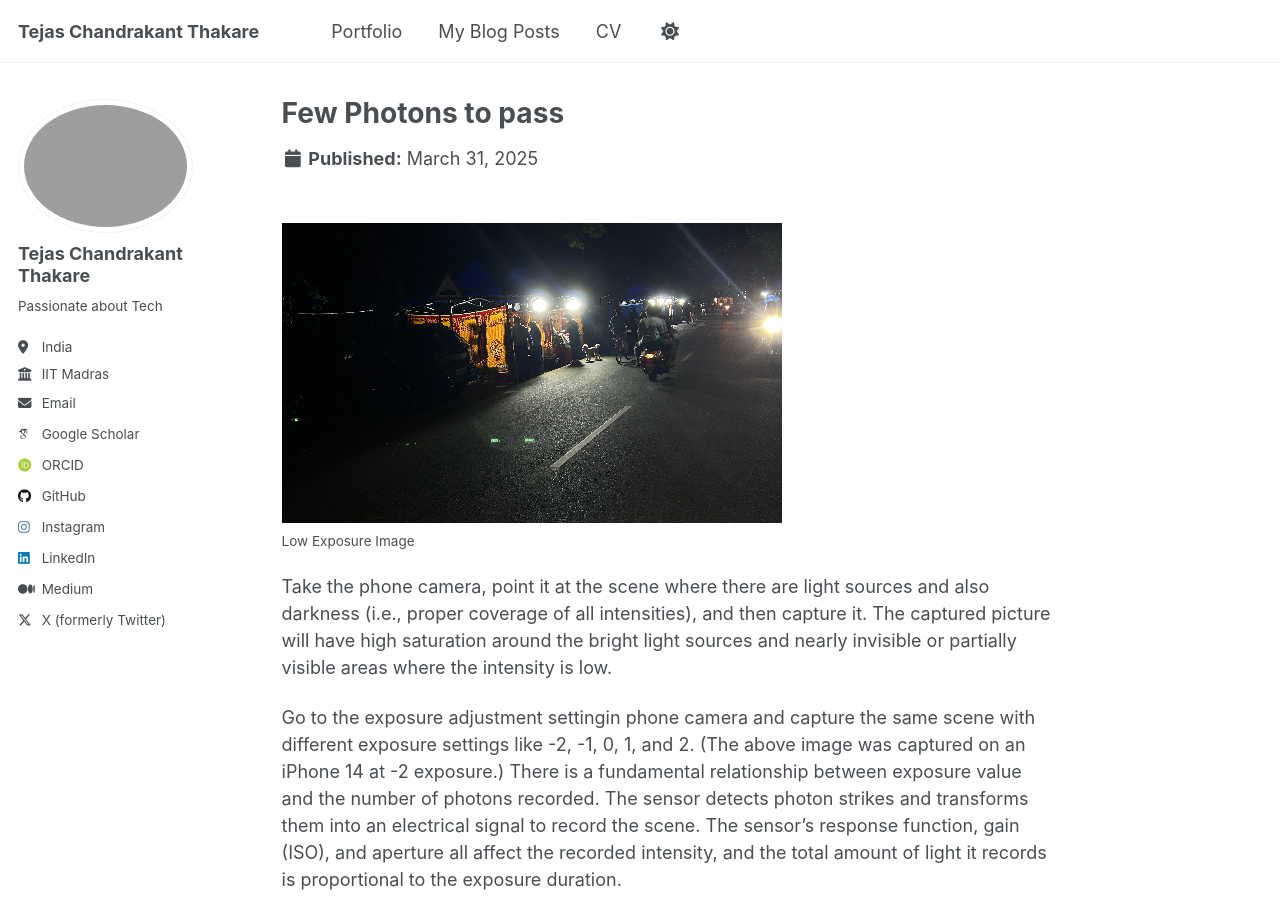
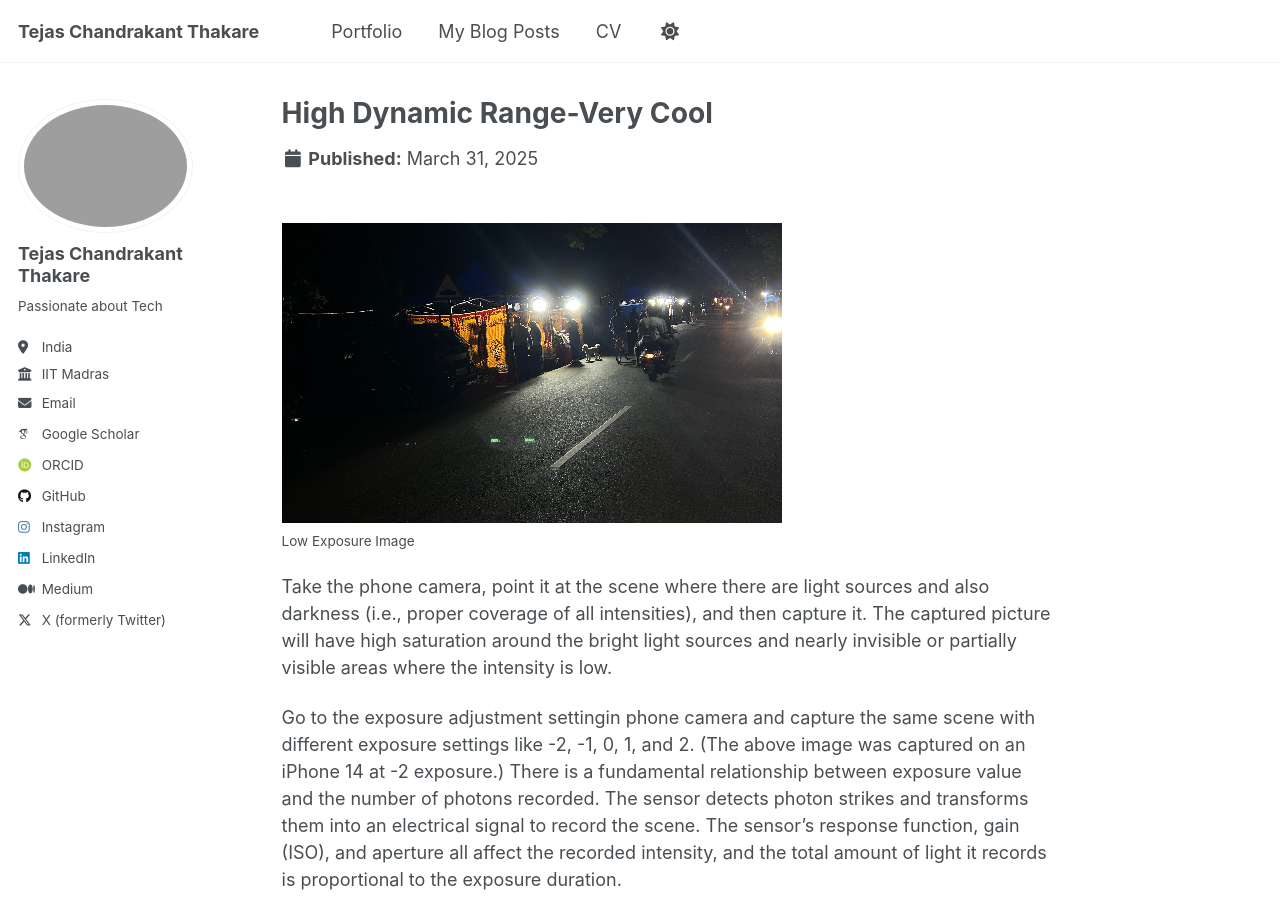
Before and after one commit to TejasCThakare/tejascthakare.github.io, a Jekyll site: the page built from _portfolio/portfolio-2.md, in a window 1280 px wide and 900 px high. Built offline with Jekyll 4.4.1, drawn with Linux system fonts in a browser that asks for light colours; some web fonts are replaced.

Commit message:
Update portfolio-2.md

```diff
--- a/_portfolio/portfolio-2.md
+++ b/_portfolio/portfolio-2.md
@@ -1,6 +1,6 @@
 ---
-title: "Few Photons to pass"
-excerpt: "High Dynamic Range-Very Cool <br/><img src='/images/lowexpiitm-500x300.jpg'>"
+title: "High Dynamic Range-Very Cool"
+excerpt: "Computational Imaging <br/><img src='/images/lowexpiitm-500x300.jpg'>"
 collection: portfolio
 ---
 <br/><img src='/images/lowexpiitm-500x300.jpg'><br/>
```
